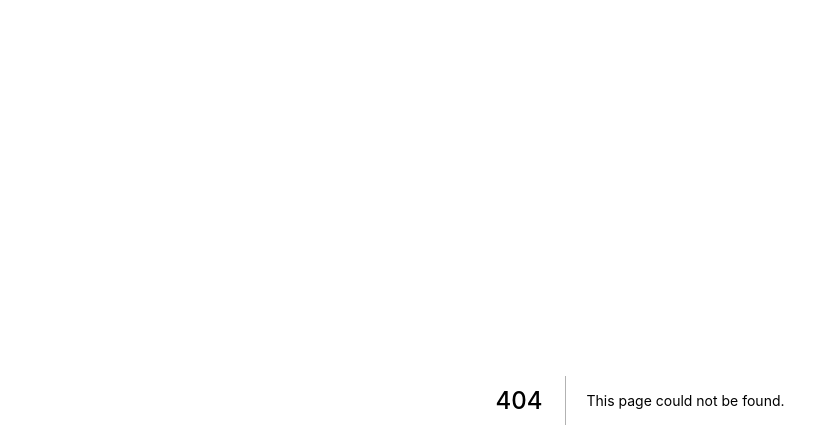
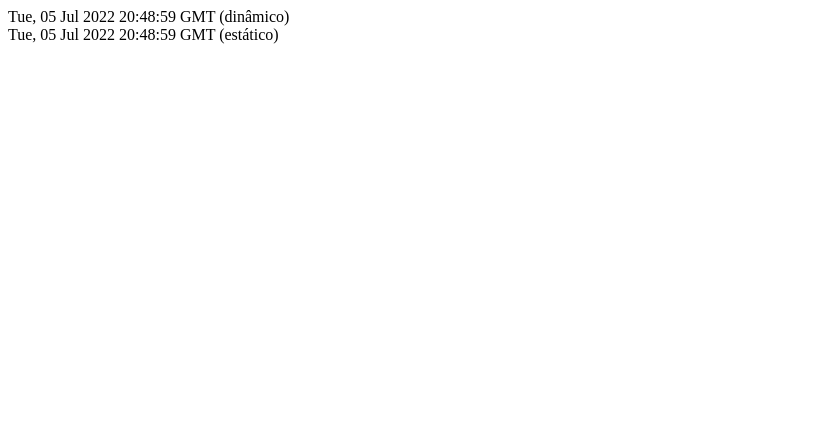
Before and after one commit to leeorestrepo/ideia-unica, a Next.js app: page /tempo in a window 1280 px wide. Before the commit this address had no page. Shown: the top 448 px of the page, without its empty margins (0-839 px from the left). Built offline with nearby package versions, Linux system fonts and the light colour scheme.

Commit message:
Adicionado tempo

```diff
--- /dev/null
+++ b/pages/tempo.js
@@ -0,0 +1,24 @@
+function Tempo(props) {
+    const dynamicDate = new Date();
+    const dynamicDateString = dynamicDate.toGMTString();
+
+    return (
+        <div>
+            <div>{dynamicDateString} (dinâmico)</div>
+            <div>{props.staticDateString} (estático)</div>
+        </div>
+    )
+}
+
+export function getStaticProps() {
+    const staticDate = new Date();
+    const staticDateString = staticDate.toGMTString();
+
+    return {
+        props: {
+            staticDateString
+        }
+    }
+}
+
+export default Tempo;
```
